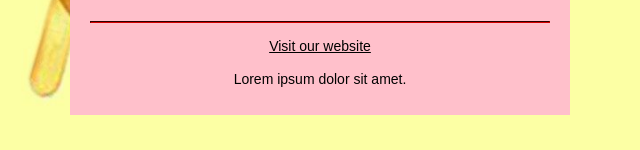
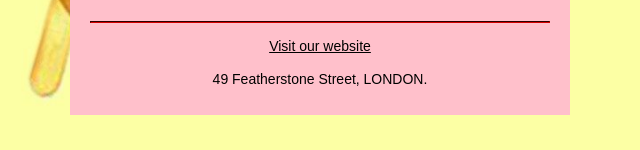
Before and after one commit to MadridistaPL/ice-cream-shop-menu, a plain HTML site: page index.html in a window 1280 px wide. Shown: the part 650-800 px from the top of the page, 320-960 px from the left. Drawn offline with Linux system fonts and the light colour scheme.

Commit message:
Update index.html

```diff
--- a/index.html
+++ b/index.html
@@ -60,7 +60,7 @@
         <p>
           <a href="#" target="_blank">Visit our website</a>
         </p>
-        <p class="address">Lorem ipsum dolor sit amet.</p>
+        <p class="address">49 Featherstone Street, LONDON.</p>
       </footer>
     </div>
   </body>
```
